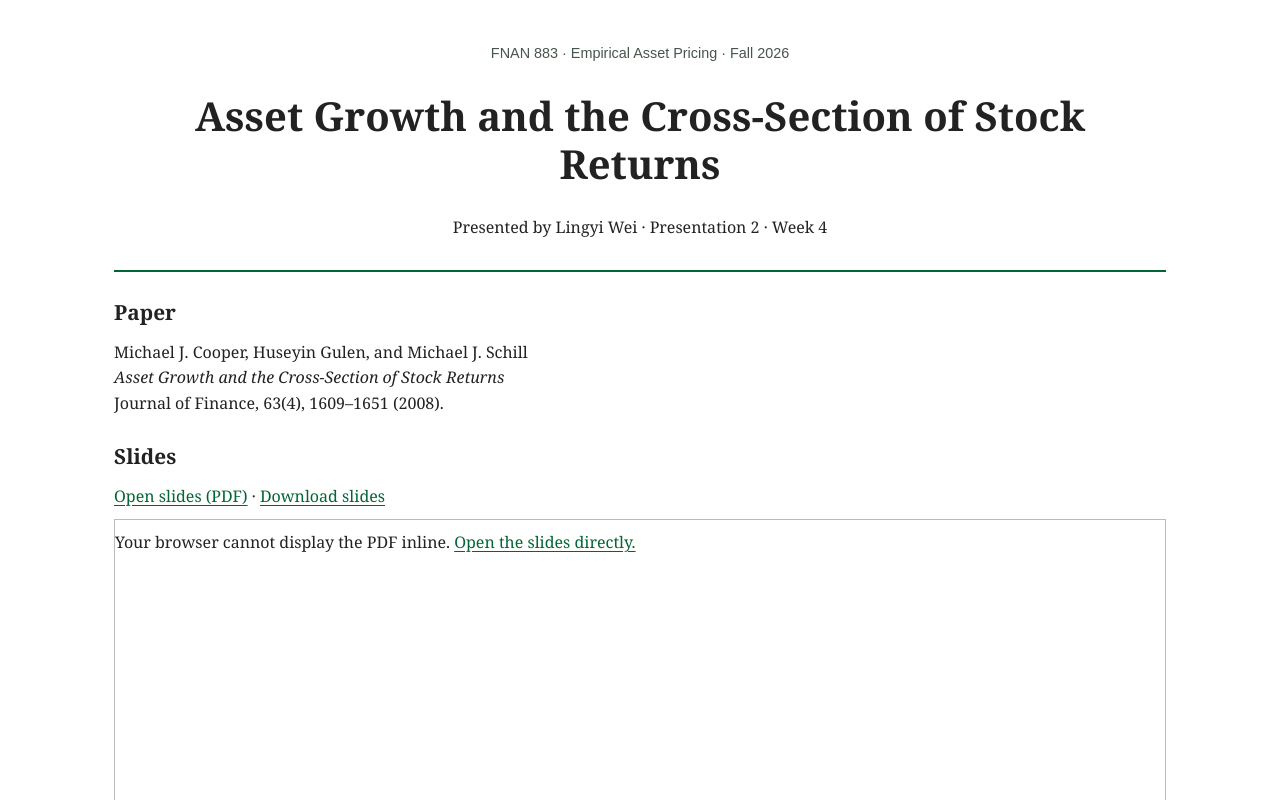
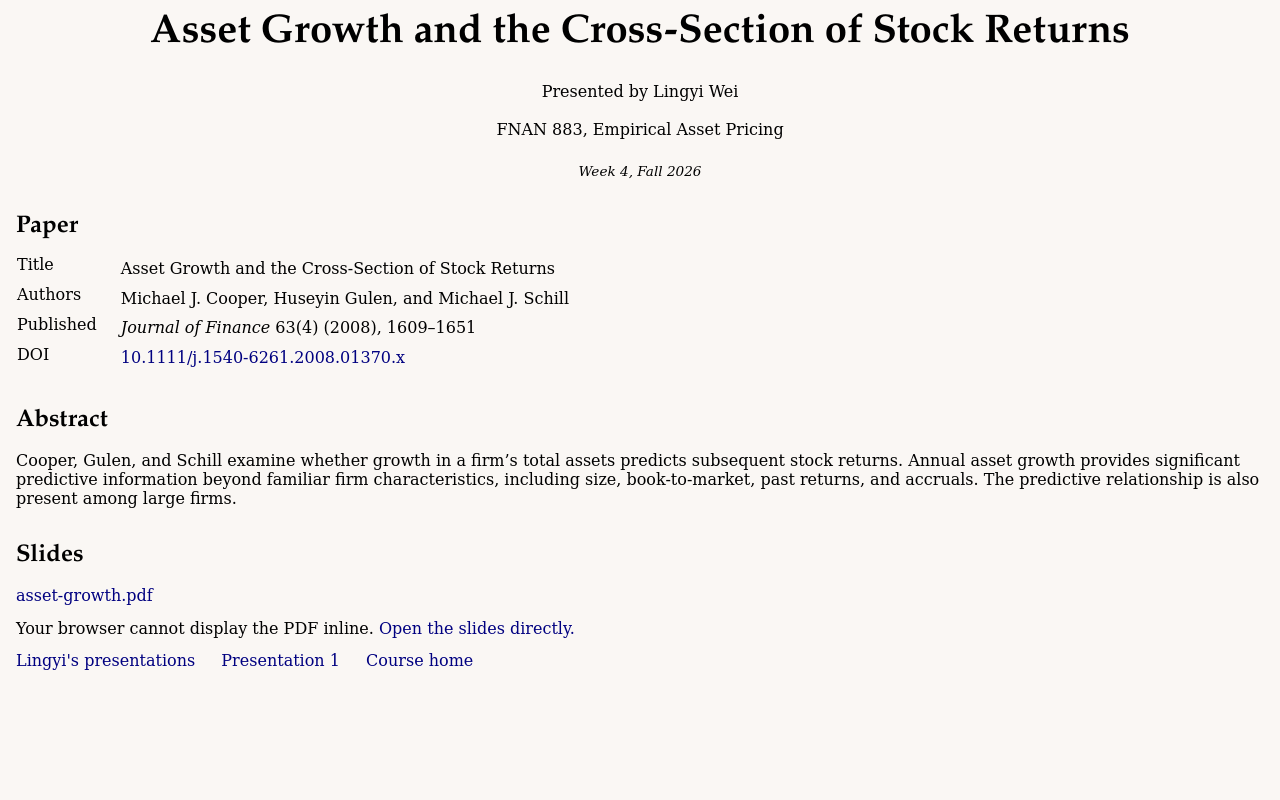
Before and after one commit to LinseyWei/fnan883, a plain HTML site: page presentations/lingyi/p2.html in a window 1280 px wide. Shown: the top 800 px of the page. Drawn offline with Linux system fonts and the light colour scheme.

Commit message:
Match Lingyi's presentation pages to the course template

```diff
--- a/presentations/lingyi/p2.html
+++ b/presentations/lingyi/p2.html
@@ -1,34 +1,54 @@
 <!DOCTYPE html>
-<html lang="en">
+<html lang="en-US">
 <head>
-  <meta charset="utf-8">
-  <meta name="viewport" content="width=device-width, initial-scale=1">
-  <title>Asset Growth and the Cross-Section of Stock Returns | Lingyi | FNAN 883</title>
-  <link rel="stylesheet" href="styles.css">
+<meta charset="UTF-8" />
+<meta name="viewport" content="width=device-width, initial-scale=1.0" />
+<title>Asset Growth and the Cross-Section of Stock Returns</title>
+<link rel="stylesheet" type="text/css" href="../../lwarp.css" />
+<link rel="stylesheet" type="text/css" href="styles.css?v=2" />
 </head>
 <body>
-  <main>
-    <header>
-      <p class="course">FNAN 883 · Empirical Asset Pricing · Fall 2026</p>
-      <h1>Asset Growth and the Cross-Section of Stock Returns</h1>
-      <p>Presented by Lingyi Wei · Presentation 2 · Week 4</p>
-    </header>
-    <section aria-labelledby="paper-heading">
-      <h2 id="paper-heading">Paper</h2>
-      <p>Michael J. Cooper, Huseyin Gulen, and Michael J. Schill<br><cite>Asset Growth and the Cross-Section of Stock Returns</cite><br>Journal of Finance, 63(4), 1609–1651 (2008).</p>
-    </section>
-    <section aria-labelledby="slides-heading">
-      <h2 id="slides-heading">Slides</h2>
-      <p><a href="asset-growth.pdf" target="_blank" rel="noopener">Open slides (PDF)</a> · <a href="asset-growth.pdf" download>Download slides</a></p>
-      <object class="slides" data="asset-growth.pdf" type="application/pdf" aria-label="Slides: Asset Growth and the Cross-Section of Stock Returns">
-        <p>Your browser cannot display the PDF inline. <a href="asset-growth.pdf">Open the slides directly.</a></p>
-      </object>
-    </section>
-    <nav aria-label="Presentation navigation">
-      <a href="index.html">Lingyi's presentations</a>
-      <a href="p1.html">Presentation 1</a>
-      <a href="../../syllabus.html">Course syllabus</a>
-    </nav>
-  </main>
+<div class="bodywithoutsidetoc">
+<main class="bodycontainer">
+<section class="textbody">
+<div class="titlepage">
+<h1>Asset Growth and the Cross-Section of Stock Returns</h1>
+<div class="author">
+<div class="oneauthor">
+<p>Presented by Lingyi Wei<br /><br />
+FNAN 883, Empirical Asset Pricing</p>
+</div>
+</div>
+<div class="titledate"><p>Week 4, Fall 2026</p></div>
+</div>
+
+<h5>Paper</h5>
+<div class="flushleft">
+<table class="paper-details" aria-label="Paper information">
+<tr><th scope="row">Title</th><td>Asset Growth and the Cross-Section of Stock Returns</td></tr>
+<tr><th scope="row">Authors</th><td>Michael J. Cooper, Huseyin Gulen, and Michael J. Schill</td></tr>
+<tr><th scope="row">Published</th><td><em>Journal of Finance</em> 63(4) (2008), 1609–1651</td></tr>
+<tr><th scope="row">DOI</th><td><a href="https://doi.org/10.1111/j.1540-6261.2008.01370.x" target="_blank" rel="noopener">10.1111/j.1540-6261.2008.01370.x</a></td></tr>
+</table>
+</div>
+
+<h5>Abstract</h5>
+<!-- Brief paraphrase of the paper abstract; source is linked in the DOI row. -->
+<p>Cooper, Gulen, and Schill examine whether growth in a firm’s total assets predicts subsequent stock returns. Annual asset growth provides significant predictive information beyond familiar firm characteristics, including size, book-to-market, past returns, and accruals. The predictive relationship is also present among large firms.</p>
+
+<h5>Slides</h5>
+<p><a href="asset-growth.pdf">asset-growth.pdf</a></p>
+<object class="slides" data="asset-growth.pdf" type="application/pdf"
+        aria-label="Slides: Asset Growth and the Cross-Section of Stock Returns">
+<p>Your browser cannot display the PDF inline.
+<a href="asset-growth.pdf">Open the slides directly.</a></p>
+</object>
+
+<p><a href="index.html">Lingyi's presentations</a> &#x2003;
+<a href="p1.html">Presentation 1</a> &#x2003;
+<a href="../../">Course home</a></p>
+</section>
+</main>
+</div>
 </body>
 </html>
--- a/presentations/lingyi/styles.css
+++ b/presentations/lingyi/styles.css
@@ -1,15 +1,10 @@
-* { box-sizing: border-box; }
-body { margin: 0; background: #fff; color: #222; font-family: Georgia, "Times New Roman", serif; line-height: 1.6; }
-main { max-width: 1100px; margin: 0 auto; padding: 32px 24px; }
-header { text-align: center; border-bottom: 2px solid #006633; padding-bottom: 20px; }
-h1 { font-size: clamp(1.8rem, 4vw, 2.5rem); line-height: 1.2; }
-h2 { font-size: 1.3rem; margin: 24px 0 8px; }
-p { margin: 10px 0; }
-.course { color: #47554c; font-family: Arial, sans-serif; font-size: .9rem; }
-a { color: #006633; text-underline-offset: 3px; }
-a:hover { color: #003d1f; }
-a:focus-visible { outline: 3px solid #b18b24; outline-offset: 3px; }
-.slides { display: block; width: 100%; height: 80vh; min-height: 420px; border: 1px solid #b7beb9; }
-nav { display: flex; flex-wrap: wrap; gap: 12px 24px; margin-top: 28px; border-top: 1px solid #ccc; padding-top: 16px; }
-.presentation-list li { padding: 8px 0 20px; }
-@media (max-width: 600px) { main { padding: 20px 16px; } .slides { height: 65vh; min-height: 320px; } }
+/* Use the same course stylesheet and page structure as Tan's presentation. */
+.paper-details th {
+  font-weight: normal;
+  text-align: left;
+  vertical-align: top;
+  padding-right: 1em;
+}
+.paper-details td { vertical-align: top; overflow-wrap: anywhere; }
+.slides { max-width: 100%; }
+a:focus-visible { outline: 2px solid currentColor; outline-offset: 3px; }
```
Also changed, not shown: presentations/lingyi/index.html (+24 -17 lines), presentations/lingyi/p1.html (+48 -28 lines).
